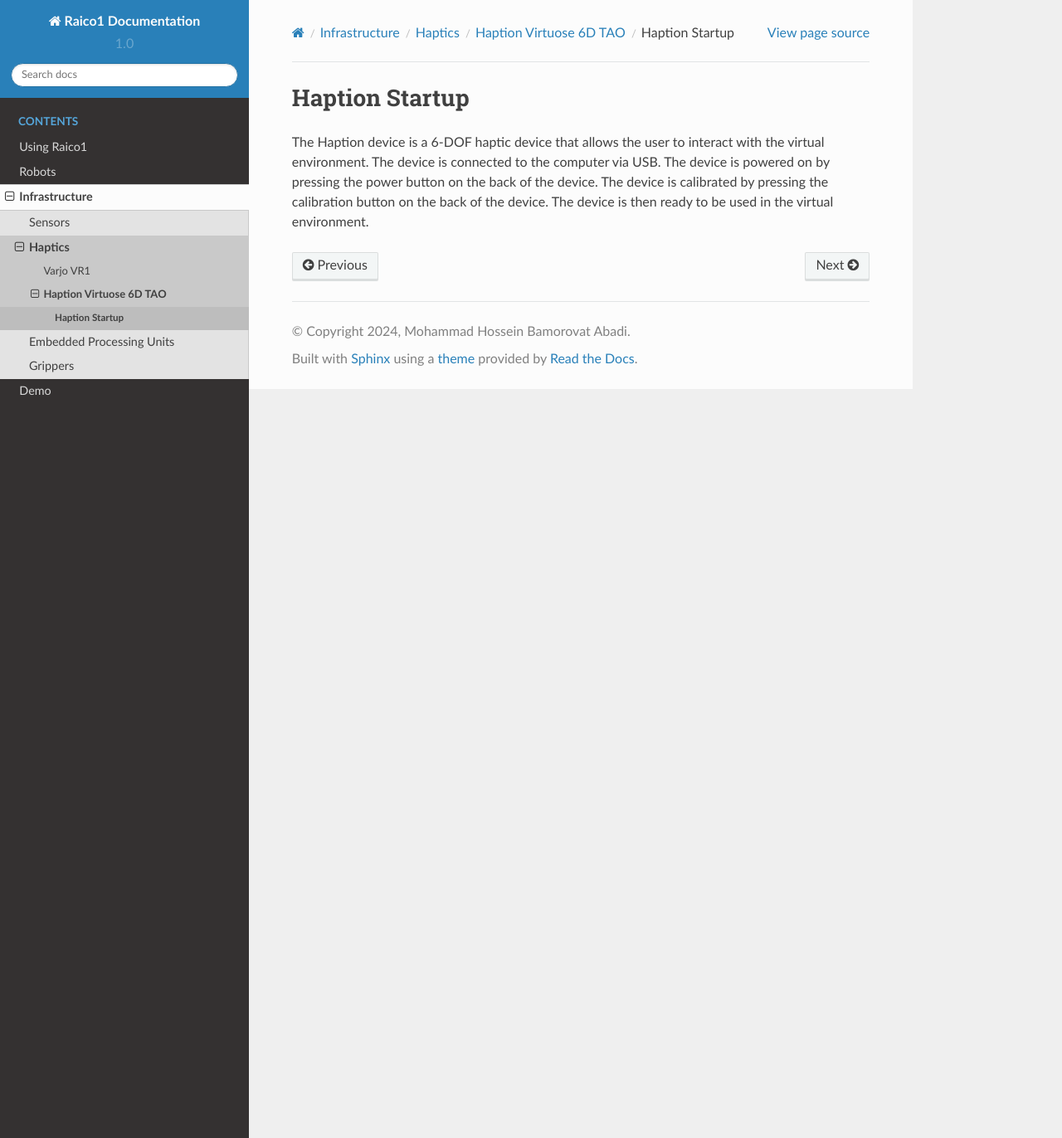
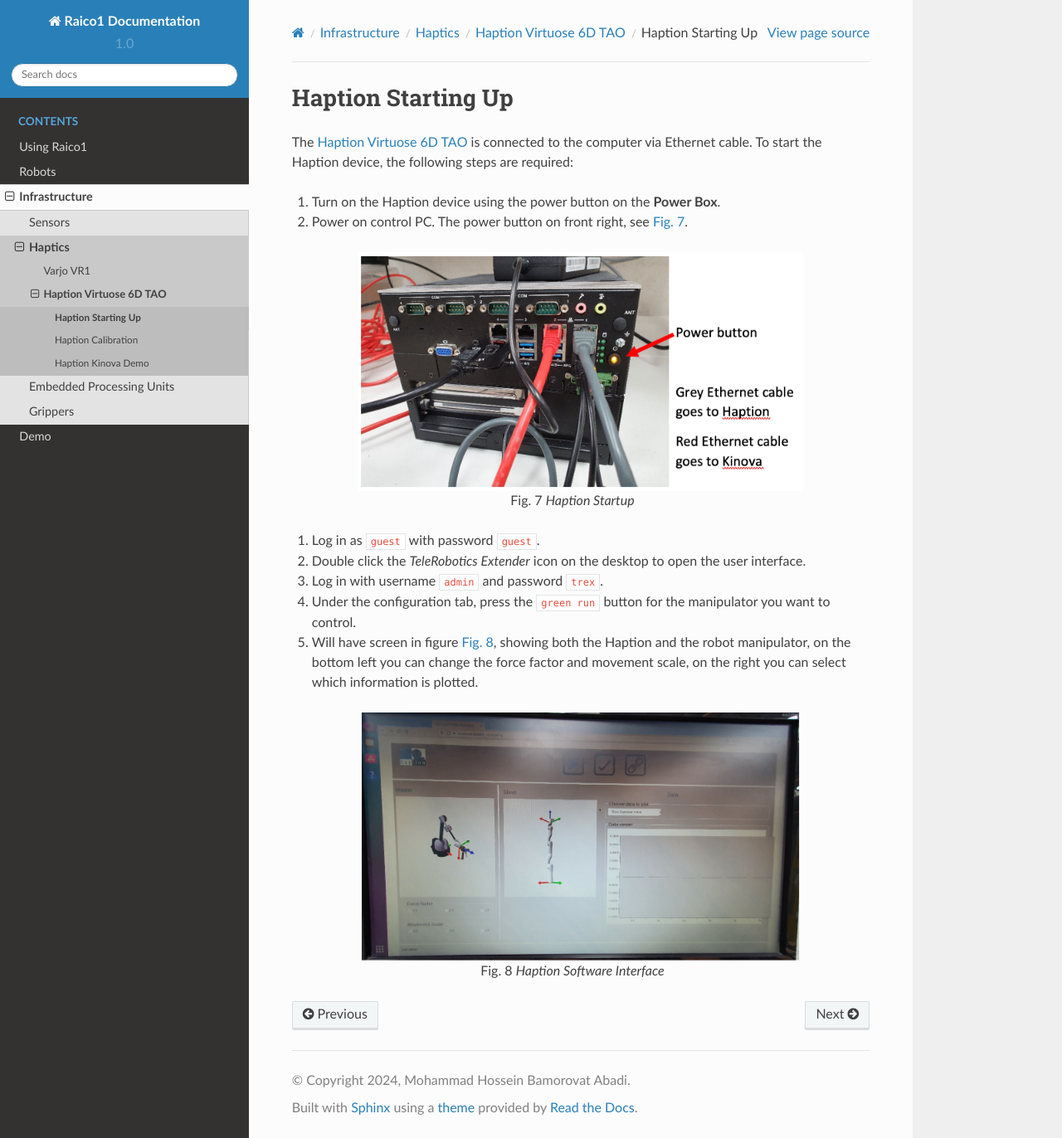
Before and after one commit to UoM-RAICo1/raico-docs, a Sphinx documentation site: the page built from source/Infrastructure/Haptics/Haption/startup.rst, in a window 1280 px wide and 1372 px high. Shown: the whole window at 83% size. Built offline with Sphinx 7.4.7 and the Read the Docs theme 2.0.0, drawn with Linux system fonts in a browser that asks for light colours.

Commit message:
Add haption demo.rst and calibration.rst details

```diff
--- a/source/Infrastructure/Haptics/Haption/index.rst
+++ b/source/Infrastructure/Haptics/Haption/index.rst
@@ -41,3 +41,5 @@
 .. toctree::
 
     startup
+    calibration
+    demo
--- a/source/Infrastructure/Haptics/Haption/startup.rst
+++ b/source/Infrastructure/Haptics/Haption/startup.rst
@@ -1,11 +1,39 @@
 
 
 
-.. _Haption_Startup:
+.. _Haption Starting Up:
 
-===============
-Haption Startup
-===============
+===================
+Haption Starting Up
+===================
 
-The Haption device is a 6-DOF haptic device that allows the user to interact with the virtual environment.
-The device is connected to the computer via USB. The device is powered on by pressing the power button on the back of the device. The device is calibrated by pressing the calibration button on the back of the device. The device is then ready to be used in the virtual environment.
+The :ref:`Haption Virtuose 6D TAO` is connected to the computer via Ethernet cable.
+To start the Haption device, the following steps are required:
+
+#. Turn on the Haption device using the power button on the **Power Box**.
+#. Power on control PC. The power button on front right, see :numref:`fig_haption_startup`.
+
+.. _fig_haption_startup:
+
+.. figure:: ../../../images/haption/haption_startup.png
+    :scale: 40%
+    :align: center
+    :alt: haption_startup
+
+    Haption Startup
+
+
+#. Log in as ``guest`` with password ``guest``.
+#. Double click the `TeleRobotics Extender` icon on the desktop to open the user interface.
+#. Log in with username ``admin`` and password ``trex``.
+#. Under the configuration tab, press the ``green run`` button for the manipulator you want to control.
+#. Will have screen in figure :numref:`fig_haption_software_interface`, showing both the Haption and the robot manipulator, on the bottom left you can change the force factor and movement scale, on the right you can select which information is plotted.
+
+.. _fig_haption_software_interface:
+
+.. figure:: ../../../images/haption/haption_software_interface.png
+    :scale: 40%
+    :align: center
+    :alt: haption_software_interface
+
+    Haption Software Interface
--- a/source/robots/Arms/KinovaGen3/startup.rst
+++ b/source/robots/Arms/KinovaGen3/startup.rst
@@ -5,8 +5,8 @@
 
 .. _Kinova Gen3 Starting Up:
 
-Starting Up
-===========
+Kinova Starting Up
+==================
 
 Please follow this instructions when you want to use :ref:`Kinova Gen3`. This instruction is important to
 to ensure that the robot is properly initialized and ready to use in the safest way possible.
```
Also changed, not shown: source/Infrastructure/Haptics/Haption/calibration.rst (added, +22 -0 lines), source/Infrastructure/Haptics/Haption/demo.rst (added, +51 -0 lines), source/images/haption/haption_calibration.jpg (added), source/images/haption/haption_control_box.png (added), source/images/haption/haption_software_interface.png (added), source/images/haption/haption_startup.png (added), 1 other file.
